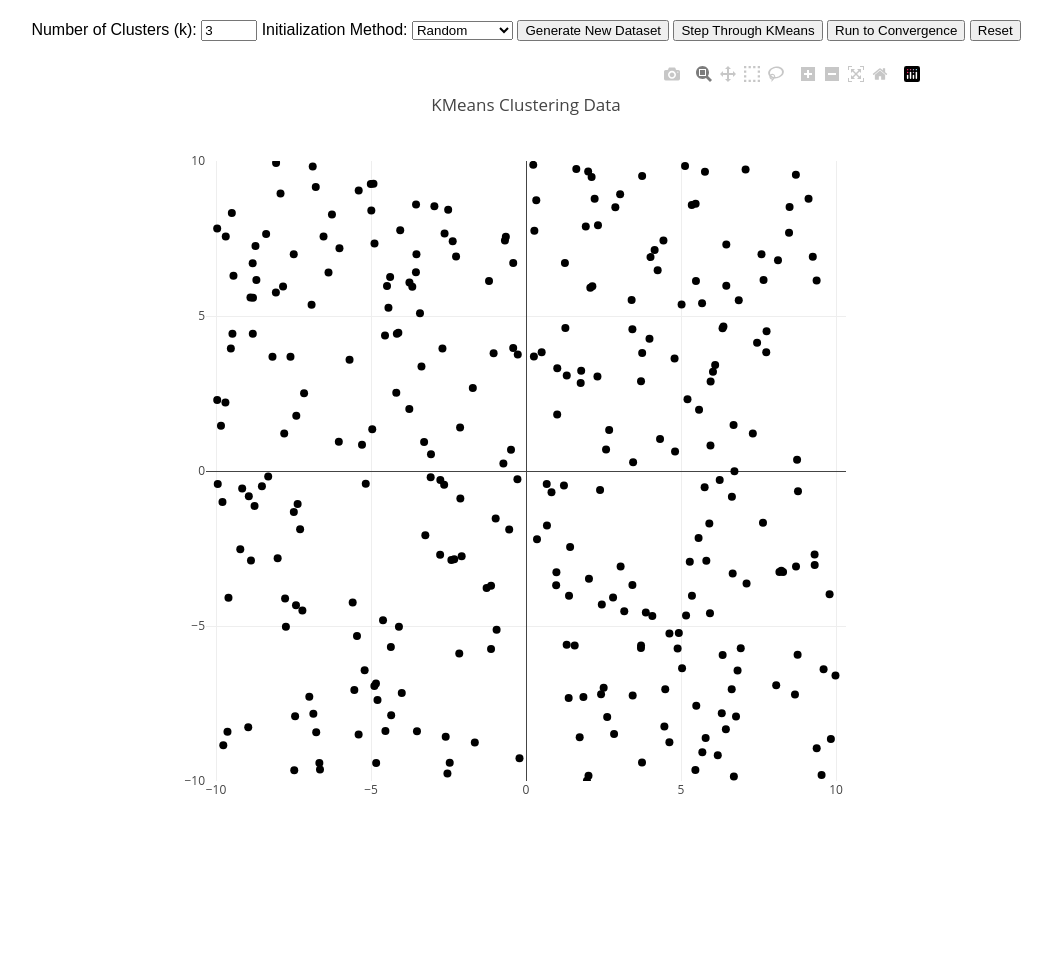
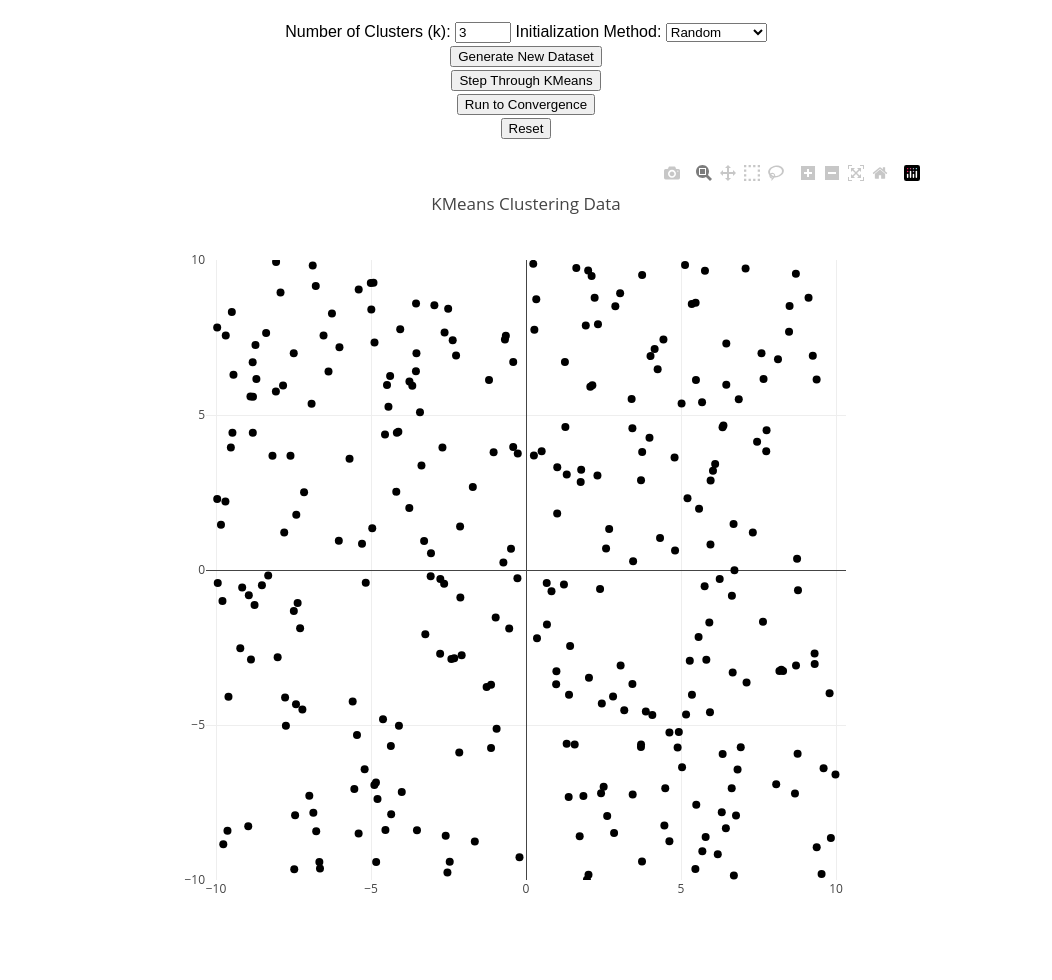
Before and after one commit to jasonzhu03/jzhu33-assignment-2, a Flask app: page / in a window 1280 px wide. Shown: the whole page, without its empty margins (114-1166 px from the left). Before the commit the page ends 794 px from the top, so only its background shows below. Run offline with Flask 3, Linux system fonts and the light colour scheme; some libraries are stand-ins or nearby versions.

Commit message:
changed styling

```diff
--- a/templates/index.html
+++ b/templates/index.html
@@ -25,12 +25,12 @@
         /* Add some spacing for buttons */
         .controls {
             margin-bottom: 20px;
+            line-height: 1.5;
         }
     </style>
 </head>
 <body>
 
-    <!-- Add form inputs, buttons, and other content -->
     <div class="controls">
     <label for="n_clusters">Number of Clusters (k):</label>
     <input type="number" id="n_clusters" value="3" min="2" max="10">
@@ -43,11 +43,19 @@
         <option value="manual">Manual</option>
     </select>
 
-        <!-- Add buttons -->
+    <!-- Wrap buttons in divs -->
+    <div>
         <button onclick="generateNewDataset()">Generate New Dataset</button>
+    </div>
+    <div>
         <button onclick="stepKMeans()">Step Through KMeans</button>
+    </div>
+    <div>
         <button onclick="runToConvergence()">Run to Convergence</button>
+    </div>
+    <div>
         <button onclick="resetAlgorithm()">Reset</button>
+    </div>
 </div>
 
     <!-- Plotly graph container -->
@@ -70,26 +78,6 @@
             }
         });
 
-        function captureManualCentroid(event) {
-            if (!selecting_centroids) return;
-
-            const plotDiv = document.getElementById('plot');
-            const rect = plotDiv.getBoundingClientRect();
-            const xPos = event.clientX - rect.left; // X coordinate relative to the plot
-            const yPos = event.clientY - rect.top;  // Y coordinate relative to the plot
-
-            const xAxis = plotDiv._fullLayout.xaxis;
-            const yAxis = plotDiv._fullLayout.yaxis;
-
-            // Translate pixel coordinates to data coordinates
-            const xValue = xAxis.p2c(xPos);
-            const yValue = yAxis.p2c(yPos);
-
-            console.log(`Manual centroid added at: (${xValue}, ${yValue})`);
-
-            manual_centroids.push([xValue, yValue]);
-            plotResults(points, manual_centroids, []);
-        }
 
         // Plot the results using Plotly
         function plotResults(points, centroids, labels) {
@@ -131,7 +119,21 @@
 
             Plotly.newPlot('plot', data, layout).then(function() {
                 // Plotly click event to capture centroids
-                document.getElementById('plot').addEventListener('click', captureManualCentroid);
+                document.getElementById('plot').on('plotly_click', function(data) {
+                    if (!selecting_centroids) return;
+
+                    console.log('Click event detected.');
+
+                    const xValue = data.points[0].x; // Get x value of clicked point
+                    const yValue = data.points[0].y; // Get y value of clicked point
+
+                    console.log(data)
+
+                    console.log(`Manual centroid added at: (${xValue}, ${yValue})`);
+
+                    manual_centroids.push([xValue, yValue]); // Store the centroid
+                    plotResults(points, manual_centroids, []); // Update the plot with new centroids
+                });
             });
         }
 
```
Lines whose indentation alone changed are shown as unchanged.
